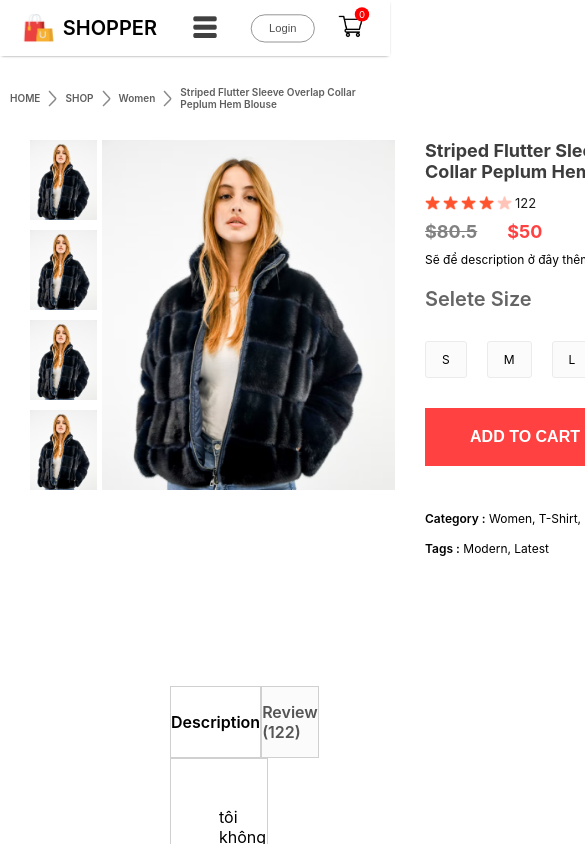
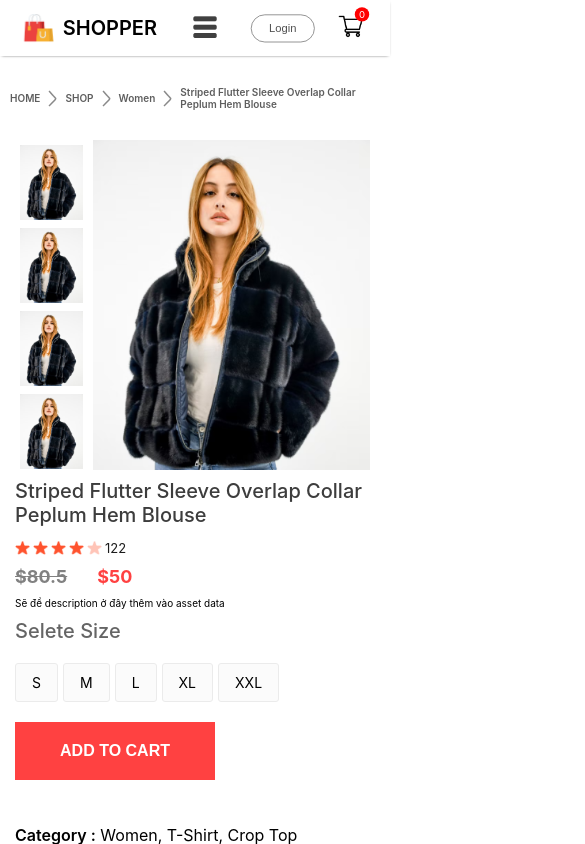
Before and after one commit to ttan95044/BIO-FOOD, a React (Create React App) app: page /product/1 in a window 390 px wide. Shown: the top 844 px of the page, 585 px wide, since content can reach past the window. Built offline with nearby package versions, Linux system fonts and the light colour scheme.

Commit message:
update 25/1/2024

```diff
--- a/src/Components/ProductDisplay/ProductDisplay.css
+++ b/src/Components/ProductDisplay/ProductDisplay.css
@@ -197,8 +197,8 @@
     }
 
     .productdisplay-right-size h1 {
-        margin-top: 20px;
-        font-size: 20px;
+        margin-top: 15px;
+        font-size: 15px;
     }
 
     .productdisplay-right-sizes {
@@ -221,3 +221,120 @@
         font-size: 12px;
     }
 }
+
+@media (max-width: 800px) {
+    .productdisplay {
+        margin: 0px 10px;
+    }
+
+    .productdisplay-left {
+        gap: 0px;
+        flex-direction: column-reverse;
+        align-items: center;
+    }
+
+    .productdisplay-img-list {
+        flex-direction: row;
+        gap: 6px;
+    }
+
+    .productdisplay-img-list img {
+        height: 70px;
+    }
+
+    .productdisplay-main-img {
+        height: 300px;
+    }
+    .productdisplay-right h1 {
+        font-size: 14px;
+    }
+
+    .productdisplay-right-start img {
+        width: 13px;
+    }
+
+    .productdisplay-rigth-description {
+        font-size: 10px;
+    }
+
+    .productdisplay-right-size h1 {
+        margin-top: 10px;
+    }
+
+    .productdisplay-right-sizes {
+        margin-top: 10px;
+        gap: 5px;
+    }
+
+    .productdisplay-right-sizes div {
+        padding: 4px 11px;
+    }
+
+    l.productdisplay-right button {
+        width: 100px;
+        font-size: 12px;
+    }
+
+    .productdisplay-right-category {
+        font-size: 10px;
+    }
+}
+
+@media (max-width: 500px) {
+    .productdisplay {
+        flex-direction: column;
+    }
+
+    .productdisplay-left {
+        gap: 10px;
+        flex-direction: row;
+        margin: auto;
+    }
+
+    .productdisplay-img-list {
+        flex-direction: column;
+        gap: 8px;
+    }
+
+    .productdisplay-img-list img {
+        height: 75px;
+    }
+
+    .productdisplay-main-img {
+        height: 330px;
+    }
+
+    .productdisplay-right {
+        margin: 5px;
+    }
+
+    .productdisplay-right h1 {
+        font-size: 15px;
+        font-size: 20px;
+        font-weight: 500;
+    }
+
+    .productdisplay-right-start img {
+        width: 15px;
+    }
+
+    .productdisplay-right-sizes {
+        margin-top: 10px;
+        margin: 20px 0px;
+    }
+
+    .productdisplay-right-sizes div {
+        padding: 10px 16px;
+        font-size: 14px;
+    }
+
+    l.productdisplay-right button {
+        width: 130px;
+        font-size: 15px;
+        padding: 12px 0px;
+    }
+
+    .productdisplay-right-category {
+        font-size: 16px;
+    }
+}
```
